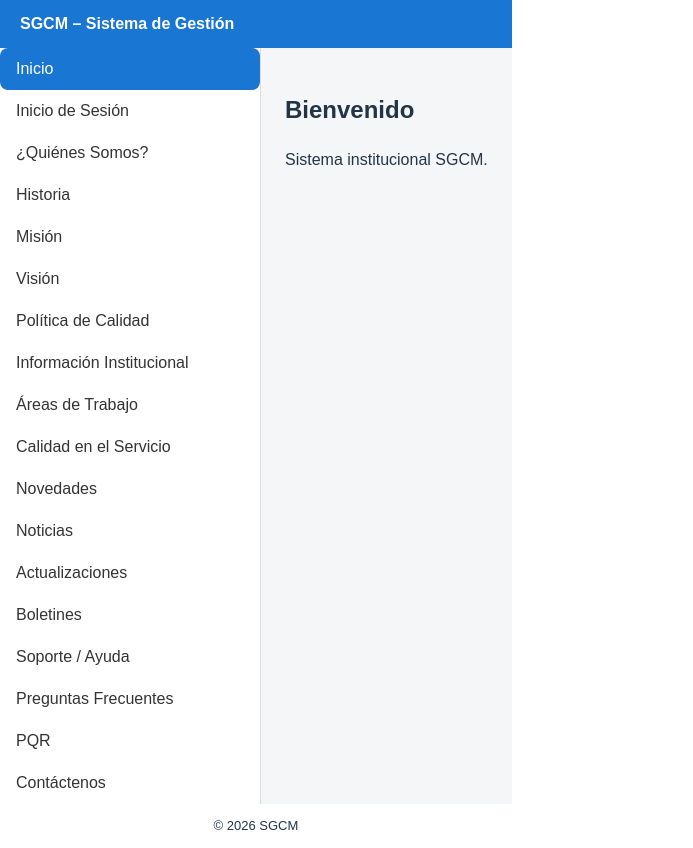
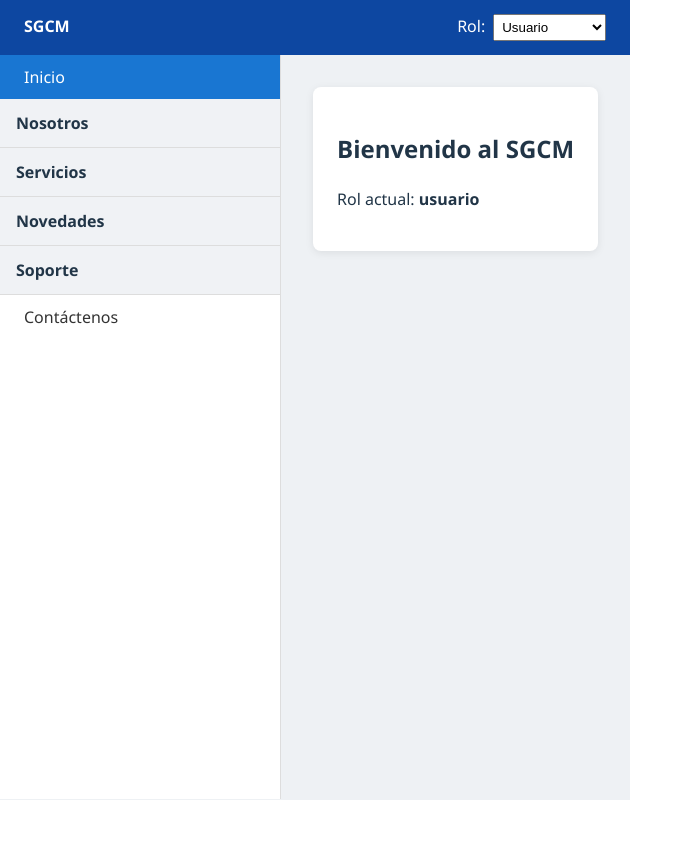
Before and after one commit to wandres2357-commits/Proyecto_SGCM, a React (Vite) app: page / in a window 1280 px wide. Shown: the whole page, without its empty margins (0-693 px from the left). After the commit the page ends 800 px from the top, so only its background shows below. Built offline with nearby package versions, Linux system fonts and the light colour scheme.

Commit message:
Add files via upload

```diff
--- a/src/App.jsx
+++ b/src/App.jsx
@@ -2,43 +2,74 @@ import { useState } from "react";
 
 export default function App() {
   const [view, setView] = useState("inicio");
+  const [role, setRole] = useState("usuario"); // usuario | admin
+  const [openMenu, setOpenMenu] = useState(null);
 
-  const MenuButton = ({ label, target }) => (
-    <button
+  const MenuTitle = ({ label, menuKey }) => (
+    <div
+      onClick={() => setOpenMenu(openMenu === menuKey ? null : menuKey)}
+      style={{
+        padding: "12px 16px",
+        fontWeight: "bold",
+        cursor: "pointer",
+        background: "#f0f2f5",
+        borderBottom: "1px solid #ddd"
+      }}
+    >
+      {label}
+    </div>
+  );
+
+  const MenuItem = ({ label, target }) => (
+    <div
       onClick={() => setView(target)}
       style={{
-        width: "100%",
-        padding: "12px 16px",
-        textAlign: "left",
-        border: "none",
+        padding: "10px 24px",
         cursor: "pointer",
-        background: view === target ? "#1976d2" : "transparent",
+        background: view === target ? "#1976d2" : "#fff",
         color: view === target ? "#fff" : "#333"
       }}
     >
       {label}
-    </button>
+    </div>
   );
 
   const Card = ({ children }) => (
-    <div style={{ background: "#fff", padding: 20, borderRadius: 6, maxWidth: 700 }}>
+    <div
+      style={{
+        background: "#fff",
+        padding: 24,
+        borderRadius: 8,
+        maxWidth: 800,
+        boxShadow: "0 2px 8px rgba(0,0,0,0.08)"
+      }}
+    >
       {children}
     </div>
   );
 
   const Input = (props) => (
-    <input {...props} style={{ width: "100%", padding: 8, marginBottom: 10 }} />
+    <input
+      {...props}
+      style={{
+        width: "100%",
+        padding: 10,
+        marginBottom: 12,
+        borderRadius: 4,
+        border: "1px solid #ccc"
+      }}
+    />
   );
 
   const Button = ({ label }) => (
     <button
       style={{
-        padding: "10px 16px",
+        padding: "10px 18px",
         border: "none",
         borderRadius: 4,
-        cursor: "pointer",
-        background: "#2e7d32",
-        color: "#fff"
+        background: "#1976d2",
+        color: "#fff",
+        cursor: "pointer"
       }}
     >
       {label}
@@ -46,83 +77,103 @@ export default function App() {
   );
 
   return (
-    <div style={{ minHeight: "100vh", display: "flex", flexDirection: "column", fontFamily: "Arial" }}>
+    <div style={{ minHeight: "100vh", fontFamily: "Segoe UI", background: "#eef1f4" }}>
       {/* HEADER */}
-      <header style={{ background: "#1976d2", color: "#fff", padding: "12px 20px" }}>
-        <strong>SGCM – Sistema de Gestión</strong>
+      <header
+        style={{
+          background: "#0d47a1",
+          color: "#fff",
+          padding: "14px 24px",
+          display: "flex",
+          justifyContent: "space-between"
+        }}
+      >
+        <strong>SGCM</strong>
+        <div>
+          Rol:
+          <select
+            value={role}
+            onChange={(e) => setRole(e.target.value)}
+            style={{ marginLeft: 8, padding: 4 }}
+          >
+            <option value="usuario">Usuario</option>
+            <option value="admin">Administrador</option>
+          </select>
+        </div>
       </header>
 
-      <div style={{ display: "flex", flex: 1 }}>
+      <div style={{ display: "flex" }}>
         {/* MENU */}
-        <aside style={{ width: 260, background: "#fff", borderRight: "1px solid #ddd" }}>
-          <MenuButton label="Inicio" target="inicio" />
-          <MenuButton label="Inicio de Sesión" target="login" />
+        <aside
+          style={{
+            width: 280,
+            background: "#fff",
+            borderRight: "1px solid #ddd",
+            minHeight: "calc(100vh - 56px)"
+          }}
+        >
+          <MenuItem label="Inicio" target="inicio" />
 
-          <MenuButton label="¿Quiénes Somos?" target="quienes" />
-          <MenuButton label="Historia" target="historia" />
-          <MenuButton label="Misión" target="mision" />
-          <MenuButton label="Visión" target="vision" />
-          <MenuButton label="Política de Calidad" target="politica" />
-          <MenuButton label="Información Institucional" target="info" />
-
-          <MenuButton label="Áreas de Trabajo" target="areas" />
-          <MenuButton label="Calidad en el Servicio" target="calidad" />
-
-          <MenuButton label="Novedades" target="novedades" />
-          <MenuButton label="Noticias" target="noticias" />
-          <MenuButton label="Actualizaciones" target="actualizaciones" />
-          <MenuButton label="Boletines" target="boletines" />
-
-          <MenuButton label="Soporte / Ayuda" target="ayuda" />
-          <MenuButton label="Preguntas Frecuentes" target="faq" />
-          <MenuButton label="PQR" target="pqr" />
-
-          <MenuButton label="Contáctenos" target="contacto" />
-        </aside>
-
-        {/* CONTENT */}
-        <main style={{ flex: 1, padding: 24, background: "#f4f6f8" }}>
-          {view === "inicio" && (
+          <MenuTitle label="Nosotros" menuKey="nosotros" />
+          {openMenu === "nosotros" && (
             <>
-              <h2>Bienvenido</h2>
-              <p>Sistema institucional SGCM.</p>
+              <MenuItem label="¿Quiénes Somos?" target="quienes" />
+              <MenuItem label="Historia" target="historia" />
+              <MenuItem label="Misión" target="mision" />
+              <MenuItem label="Visión" target="vision" />
+              <MenuItem label="Política de Calidad" target="politica" />
             </>
           )}
 
-          {view === "login" && (
-            <Card>
-              <h2>Inicio de Sesión</h2>
-              <Input placeholder="Usuario" />
-              <Input type="password" placeholder="Contraseña" />
-              <Button label="Ingresar" />
-            </Card>
+          <MenuTitle label="Servicios" menuKey="servicios" />
+          {openMenu === "servicios" && (
+            <>
+              <MenuItem label="Áreas de Trabajo" target="areas" />
+              <MenuItem label="Calidad en el Servicio" target="calidad" />
+            </>
           )}
 
-          {view === "quienes" && <Card><h2>¿Quiénes Somos?</h2><p>Descripción institucional.</p></Card>}
-          {view === "historia" && <Card><h2>Historia</h2><p>Nuestra trayectoria.</p></Card>}
-          {view === "mision" && <Card><h2>Misión</h2><p>Nuestra razón de ser.</p></Card>}
-          {view === "vision" && <Card><h2>Visión</h2><p>Nuestro futuro.</p></Card>}
-          {view === "politica" && <Card><h2>Política de Calidad</h2><p>Compromiso con la calidad.</p></Card>}
-          {view === "info" && <Card><h2>Información Institucional</h2><p>Datos legales y administrativos.</p></Card>}
+          <MenuTitle label="Novedades" menuKey="novedades" />
+          {openMenu === "novedades" && (
+            <>
+              <MenuItem label="Noticias" target="noticias" />
+              <MenuItem label="Actualizaciones" target="actualizaciones" />
+              <MenuItem label="Boletines" target="boletines" />
+            </>
+          )}
 
-          {view === "areas" && <Card><h2>Áreas de Trabajo</h2><p>Departamentos y funciones.</p></Card>}
-          {view === "calidad" && <Card><h2>Calidad en el Servicio</h2><p>Indicadores y procesos.</p></Card>}
+          <MenuTitle label="Soporte" menuKey="soporte" />
+          {openMenu === "soporte" && (
+            <>
+              <MenuItem label="Ayuda" target="ayuda" />
+              <MenuItem label="Preguntas Frecuentes" target="faq" />
+              <MenuItem label="PQR" target="pqr" />
+            </>
+          )}
 
-          {view === "novedades" && <Card><h2>Novedades</h2><p>Últimos cambios.</p></Card>}
-          {view === "noticias" && <Card><h2>Noticias</h2><p>Comunicados oficiales.</p></Card>}
-          {view === "actualizaciones" && <Card><h2>Actualizaciones</h2><p>Mejoras del sistema.</p></Card>}
-          {view === "boletines" && <Card><h2>Boletines</h2><p>Publicaciones periódicas.</p></Card>}
+          <MenuItem label="Contáctenos" target="contacto" />
 
-          {view === "ayuda" && <Card><h2>Soporte / Ayuda</h2><p>¿Necesitas asistencia?</p></Card>}
-          {view === "faq" && <Card><h2>Preguntas Frecuentes</h2><p>Dudas comunes.</p></Card>}
+          {/* SOLO ADMIN */}
+          {role === "admin" && (
+            <>
+              <MenuTitle label="Administración" menuKey="admin" />
+              {openMenu === "admin" && (
+                <>
+                  <MenuItem label="Usuarios" target="usuarios" />
+                  <MenuItem label="Reportes" target="reportes" />
+                  <MenuItem label="Configuración" target="configuracion" />
+                </>
+              )}
+            </>
+          )}
+        </aside>
 
-          {view === "pqr" && (
+        {/* CONTENIDO */}
+        <main style={{ flex: 1, padding: 32 }}>
+          {view === "inicio" && (
             <Card>
-              <h2>PQR</h2>
-              <Input placeholder="Nombre" />
-              <Input placeholder="Correo" />
-              <Input placeholder="Petición / Queja / Reclamo" />
-              <Button label="Enviar" />
+              <h2>Bienvenido al SGCM</h2>
+              <p>Rol actual: <strong>{role}</strong></p>
             </Card>
           )}
 
@@ -135,12 +186,26 @@ export default function App() {
               <Button label="Enviar" />
             </Card>
           )}
+
+          {view === "pqr" && (
+            <Card>
+              <h2>PQR</h2>
+              <Input placeholder="Asunto" />
+              <Input placeholder="Descripción" />
+              <Button label="Enviar" />
+            </Card>
+          )}
+
+          {view === "configuracion" && role === "admin" && (
+            <Card>
+              <h2>Configuración del Sistema</h2>
+              <Input defaultValue="SGCM" />
+              <Input defaultValue="admin@sgcm.com" />
+              <Button label="Guardar cambios" />
+            </Card>
+          )}
         </main>
       </div>
-
-      <footer style={{ textAlign: "center", padding: 12, fontSize: 13 }}>
-        © 2026 SGCM
-      </footer>
     </div>
   );
 }
```
